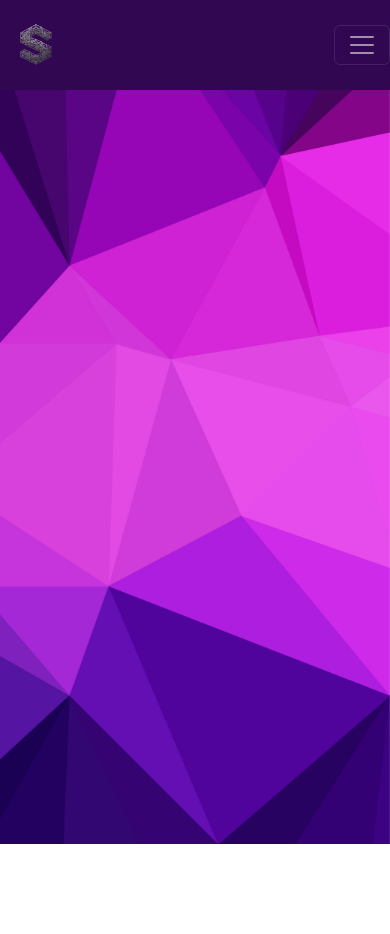
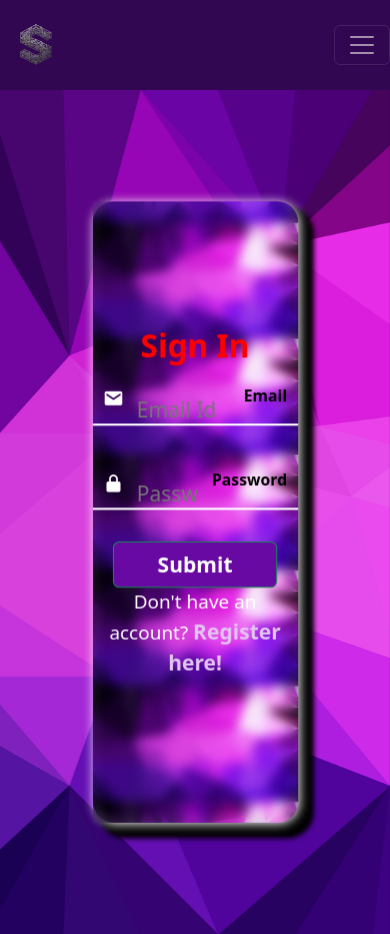
Before and after one commit to Maykkkk/Shilp24, a React (Create React App) app in the folder client/: page /login in a window 390 px wide. Before the commit the page ends 844 px from the top, so only its background shows below. Built offline with nearby package versions, Linux system fonts and the light colour scheme.

Commit message:
Login/Register Responsive Page Added

```diff
--- a/client/src/components/Login/Login.jsx
+++ b/client/src/components/Login/Login.jsx
@@ -15,7 +15,7 @@ import { useMotionValue, useTransform, motion } from "framer-motion";
 function Login() {
 
     const x = useMotionValue(-542);
-  const y = useMotionValue(-238);
+  const y = useMotionValue(-298);
   const rotateX= useTransform(y,[-338,-138],[20,-20]);
   const rotateY= useTransform(x,[-642,-442],[-20,20]);
 
@@ -47,10 +47,10 @@ function Login() {
         <>
         <div className="background" style={{perspective:2000}}>
         <motion.div
-              style={{x,y,rotateX,rotateY,z:100}}
+              style={window.innerWidth >= 1000? {x,y,rotateX,rotateY,z:100}:{}}
               drag= {true}
               dragElastic={0.18}
-              dragConstraints={{top: -238, left: -541, right: -541, bottom: -238}}
+              dragConstraints={{top: -238, left: -542, right: -542, bottom: -238}}
               whileTap={{cursor: "grabbing"}}
               className="loginContainer">
             <div className="content">
--- a/client/src/components/Login/Register.jsx
+++ b/client/src/components/Login/Register.jsx
@@ -15,7 +15,7 @@ import { useMotionValue, useTransform, motion } from "framer-motion";
 function Login() {
 
     const x = useMotionValue(-542);
-  const y = useMotionValue(-238);
+  const y = useMotionValue(-298);
   const rotateX= useTransform(y,[-338,-138],[20,-20]);
   const rotateY= useTransform(x,[-642,-442],[-20,20]);
 
@@ -49,7 +49,7 @@ function Login() {
         <>
             <div className="background" style={{perspective: 2000}}>
             <motion.div className="loginContainer"
-                style={{x,y,rotateX,rotateY,z:100}}
+                style={window.innerWidth >= 1000? {x,y,rotateX,rotateY,z:100}:{}}
                 drag= {true}
                 dragElastic={0.18}
                 dragConstraints={{top: -238, left: -541, right: -541, bottom: -238}}
--- a/client/src/components/NavBar.jsx
+++ b/client/src/components/NavBar.jsx
@@ -39,12 +39,7 @@ function NavBar() {
                     <li className="nav-item px-2 mx-2">
                     <Link className="nav-link" to='/team'>Team</Link>
                     </li>
-                    <li className="nav-item px-2 mx-2">
-                        <Link className="nav-link" to='/login'>Login</Link>
-                    </li>
-                    <li className="nav-item px-2 mx-2">
-                        <Link className="nav-link" to='/register'>Register</Link>
-                    </li>
+
                 </ul>
             </div>
         </nav>
--- a/client/src/links/css/login.css
+++ b/client/src/links/css/login.css
@@ -1,9 +1,7 @@
 .background{
-    position: absolute;
-    top: 0;left: 0;
-    z-index: -1;
     background-position: center;
-    height: 100vh;width: 100%;
+    min-height: 100vh;width: 100%;
+    max-height: 100%;
     background: url("../img/login-register.jpg") no-repeat center;
     background-size: cover;
 }
@@ -127,13 +125,13 @@ transition: 0.3s;
     border-bottom-right-radius: 20px;
 }
 .form-box h2{
-    font-size: 2.5vw;
+    font-size: 40px;
     font-weight: 800;
     text-align: center;
     color: #d800d2;
 }
 .loginContainer .login .form-box .input-box label{
-    font-size: 1.5vw;
+    font-size: 18px;
     font-weight: 600;
 }
 .loginContainer .login .form-box .input-box .input span{
@@ -175,3 +173,44 @@ transition: 0.3s;
     width: 80%;
     background:#6809a3 !important;
 }
+
+@media screen and (max-width: 1153px) {
+    .loginContainer .content{
+        display: none;
+    }
+    .background{
+        display: flex;
+        justify-content: center;
+        align-items: center;
+        height: 100vh;
+    }
+    .loginContainer{
+        position: relative;
+        top: 0;left: 0;
+        transform: translateX(0) translateY(0) translateZ(100px) rotateX(0deg) rotateY(0deg) !important;
+        height: 70vh;
+        width: 50%;
+        display: block;
+        margin:auto;
+        font-size: 2.9vh;
+    }
+    .loginContainer .login{
+        width: 100%;
+    }
+    .loginContainer .login label{
+        color: black;
+        font-weight: 800;
+    }
+}
+@media screen and (max-width: 550px){
+    .loginContainer .login .form-box .input-box label{
+        font-size: 15px;
+    }
+    .form-box h2{
+        font-size: 30px;
+        color: #ff0000;
+    }
+    .loginContainer{
+        font-size:18px;
+    }
+}
```
